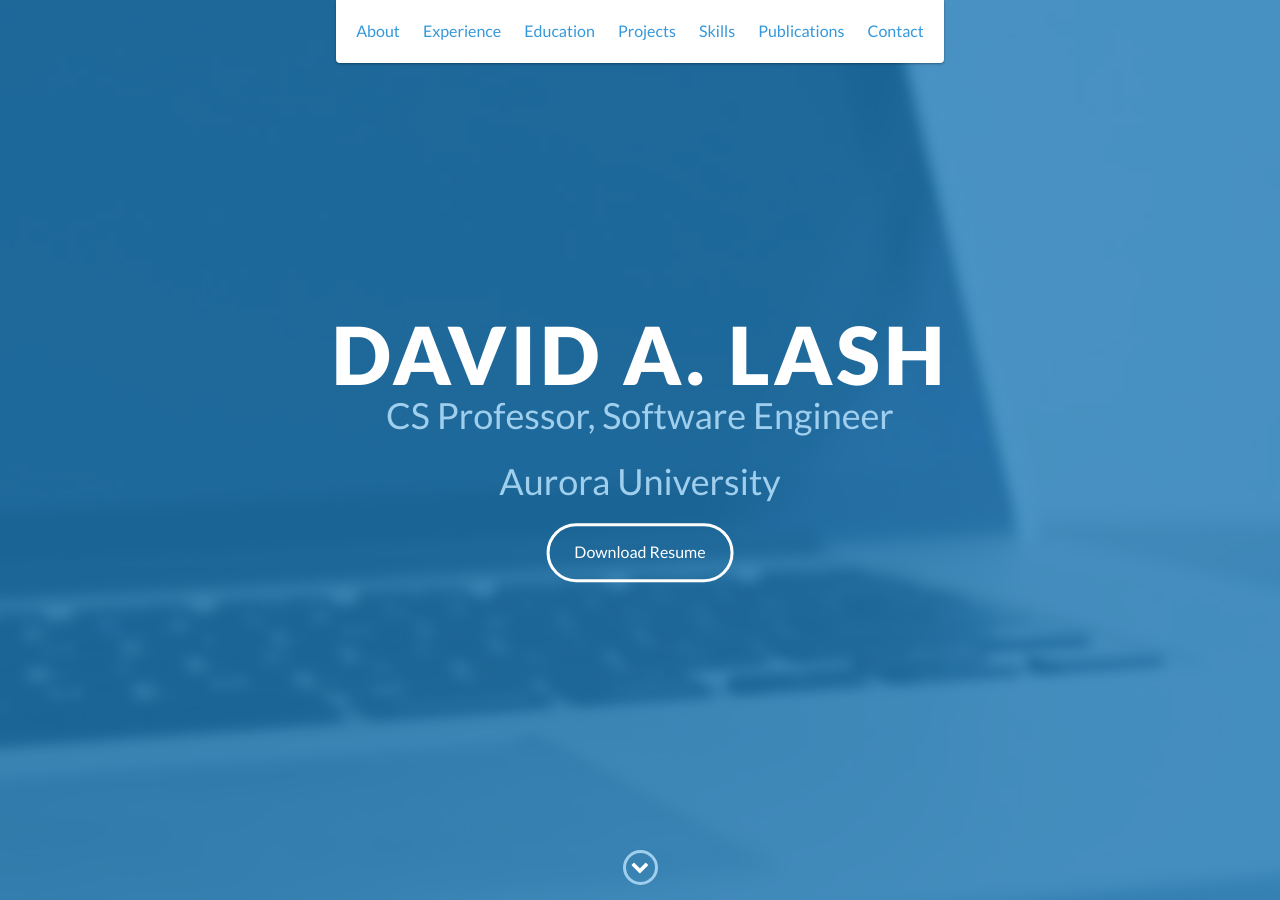
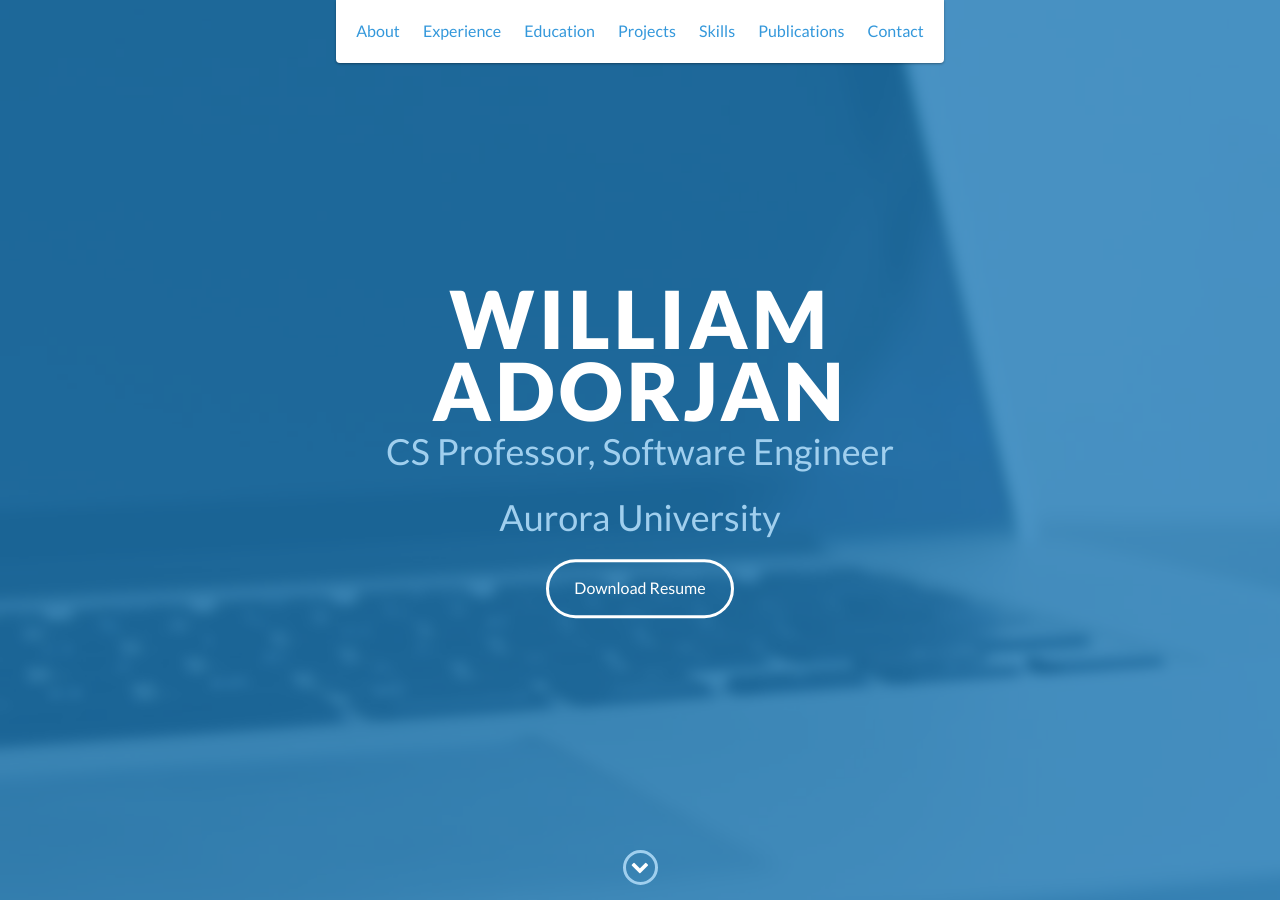
Before and after one commit to wadorjan01/wadorjan01.github.io, a Jekyll site: the page index.html, which Jekyll copies as it is, in a window 1280 px wide and 900 px high. Built offline with Jekyll 4.4.1, drawn with Linux system fonts in a browser that asks for light colours.

Commit message:
Update index.html

```diff
--- a/index.html
+++ b/index.html
@@ -51,7 +51,7 @@
 
     <div id="lead">
         <div id="lead-content">
-            <h1>David A. Lash</h1>
+            <h1>William Adorjan</h1>
             <h2>CS Professor, Software Engineer</h2>
             <h2>Aurora University </h2>
             <a href="#" class="btn-rounded-white">Download Resume</a>
```
